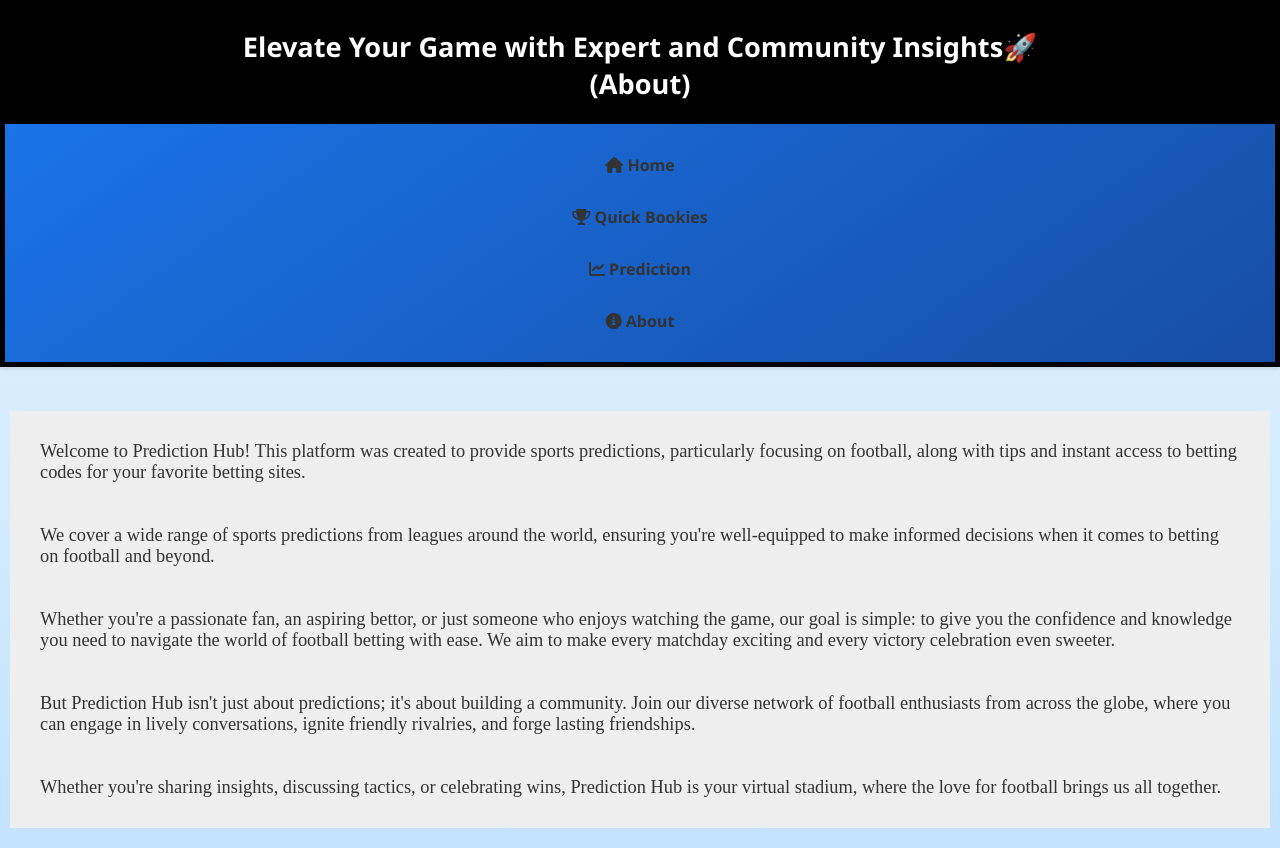
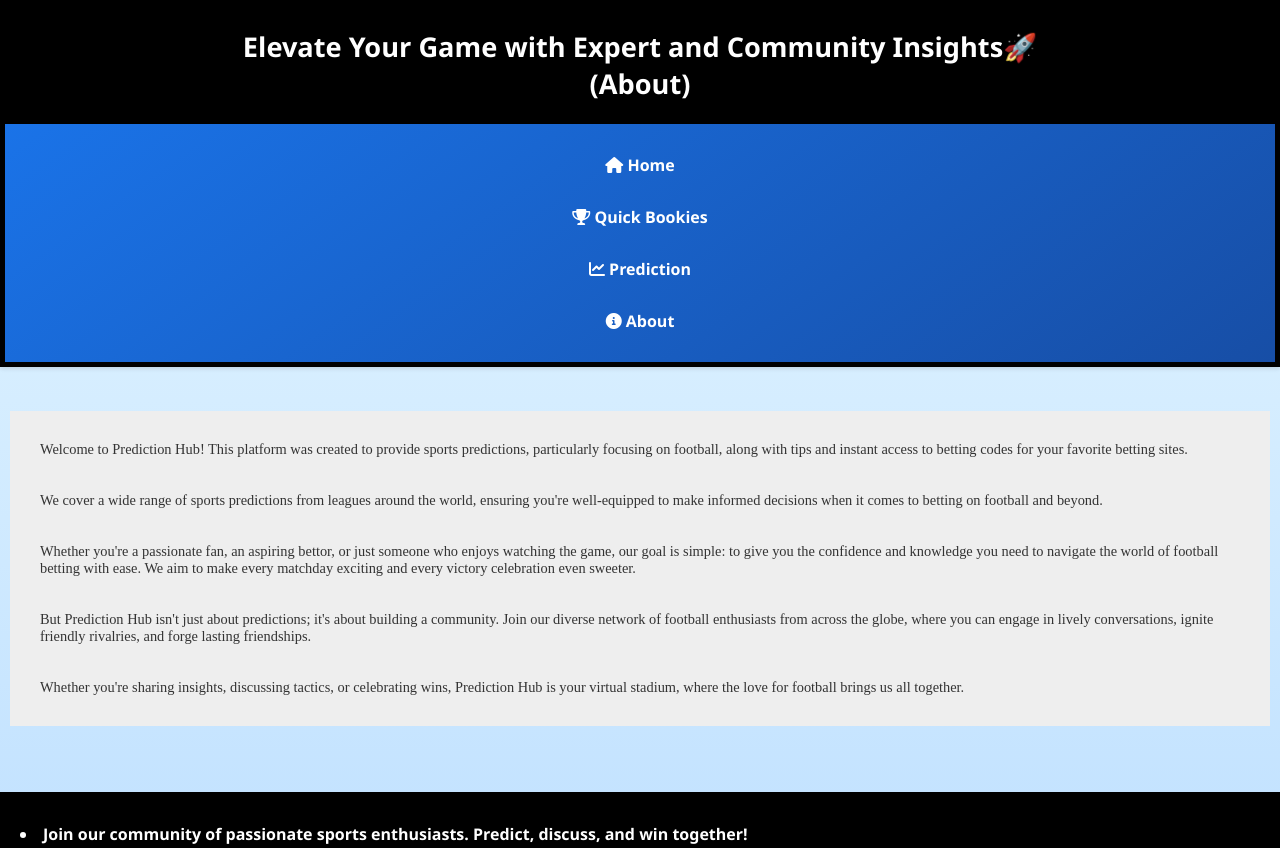
Before and after one commit to Alexanderonuoha/Simple, a plain HTML site: page About.html in a window 1280 px wide. Shown: the top 848 px of the page. Drawn offline with Linux system fonts and the light colour scheme.

Commit message:
Update About.css

```diff
--- a/About.css
+++ b/About.css
@@ -51,7 +51,7 @@ header {
 .navigation a {
     display: block;
     padding: 15px 20px;
-    color: #333;
+    color: #fff;
     text-decoration: none;
     font-size: 16px;
     font-weight: bold;
@@ -70,7 +70,7 @@ header {
 }
 
 .paragraph{
-    font-size:1.15em;
+    font-size:0.9em;
     padding :30px;
     margin:0 10px ;
     background-color:#eeeeee;
@@ -85,7 +85,7 @@ footer{
 
 .design{
     color: #ffff;
-    font-size:1em;
+    font-size:0.7em;
 }
 
 .icon-link {
```
